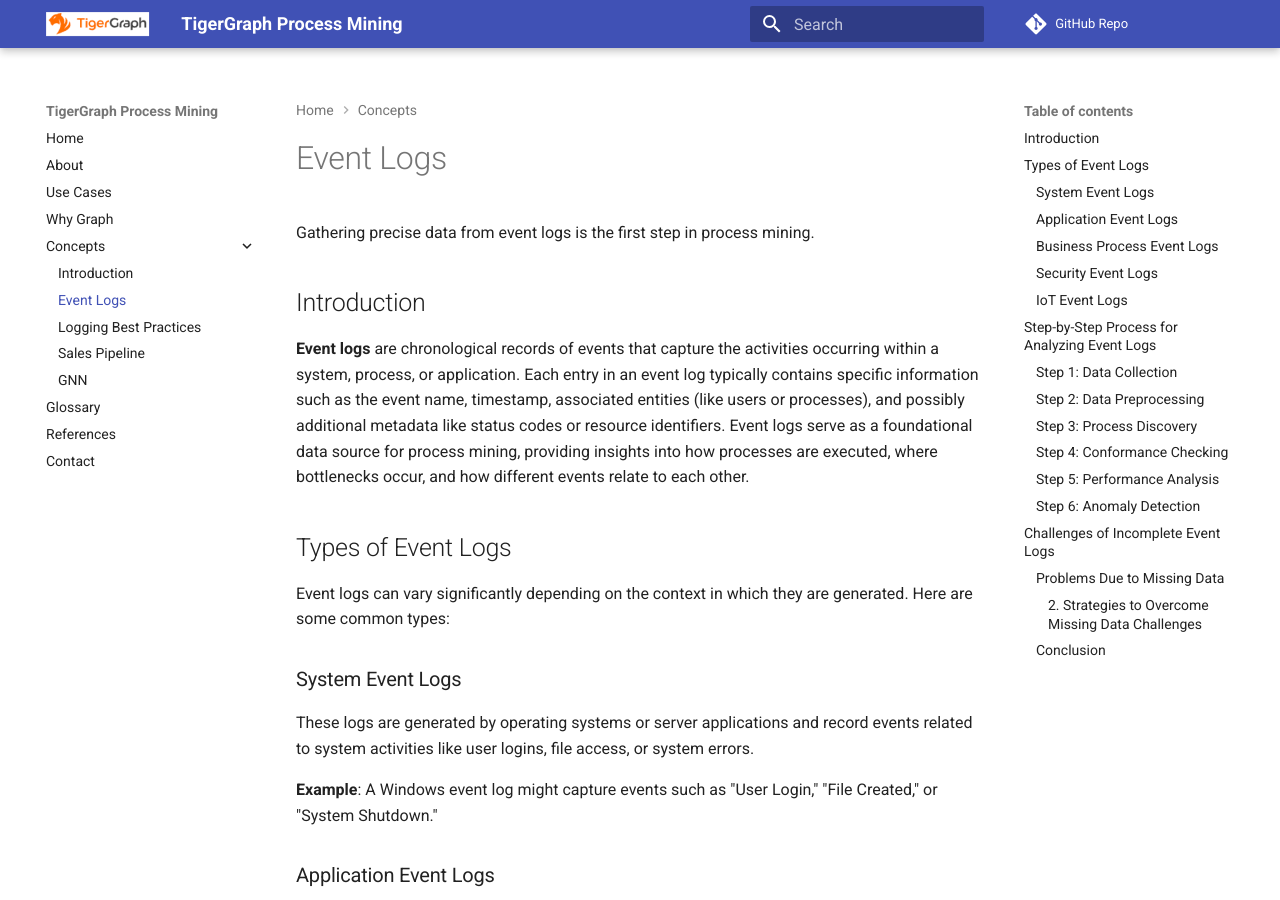
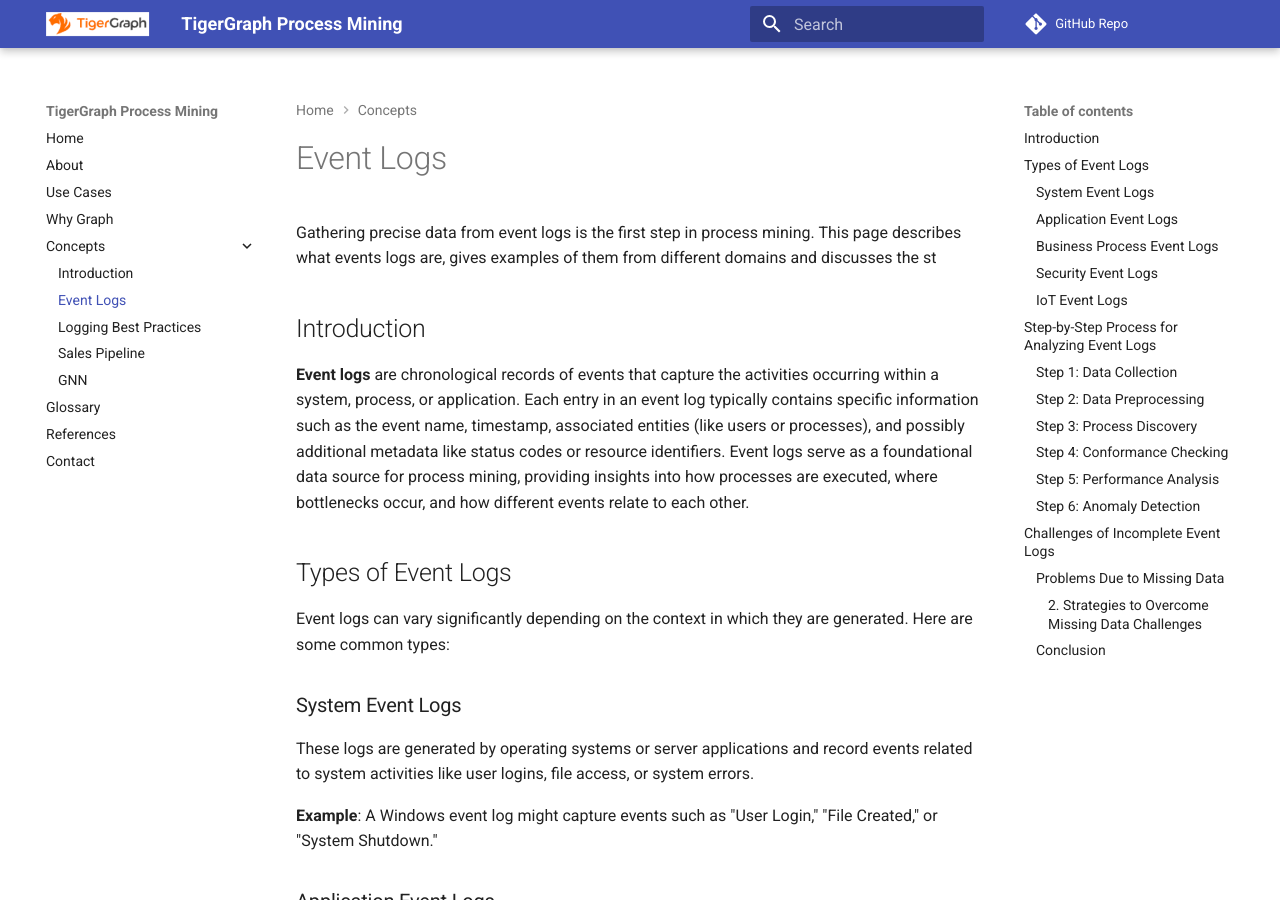
Before and after one commit to dmccrearytg/tg-process-mining, an MkDocs documentation site: the page built from docs/concepts/event-logs.md, in a window 1280 px wide and 900 px high. Built offline with MkDocs 1.6.1 and Material for MkDocs 9.7.7, drawn with Linux system fonts in a browser that asks for light colours; comment, search, counter and statistics services are not loaded.

Commit message:
updating content

```diff
--- a/docs/concepts/event-logs.md
+++ b/docs/concepts/event-logs.md
@@ -1,6 +1,8 @@
 # Event Logs
 
 Gathering precise data from event logs is the first step in process mining.
+This page describes what events logs are, gives examples of them from different domains
+and discusses the st
 
 ## Introduction
 
```
